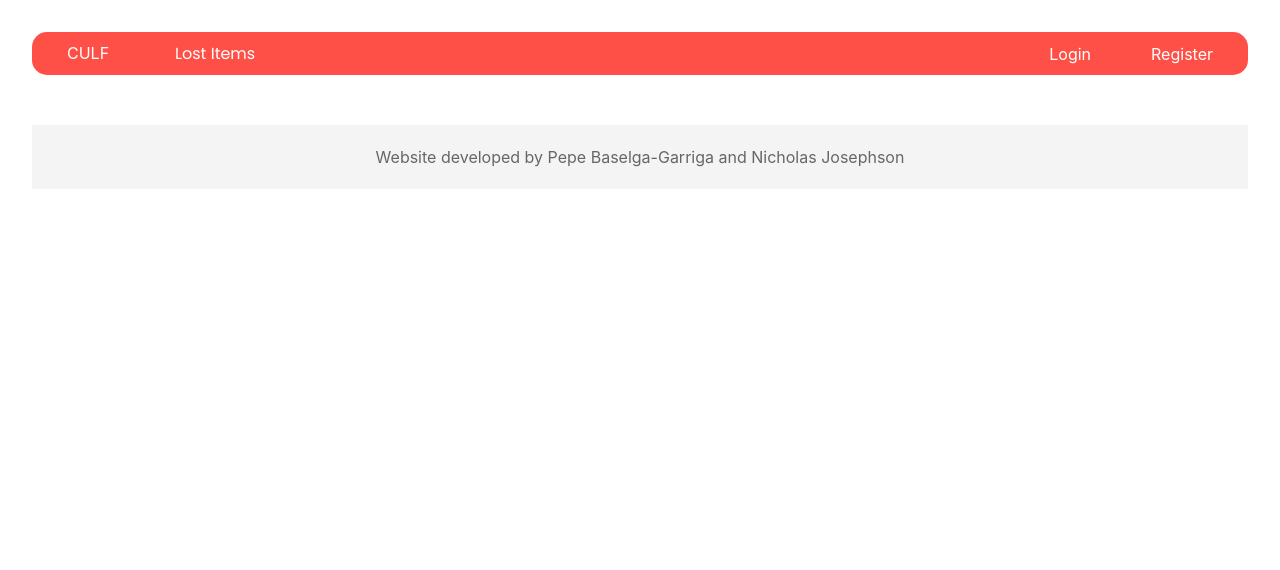
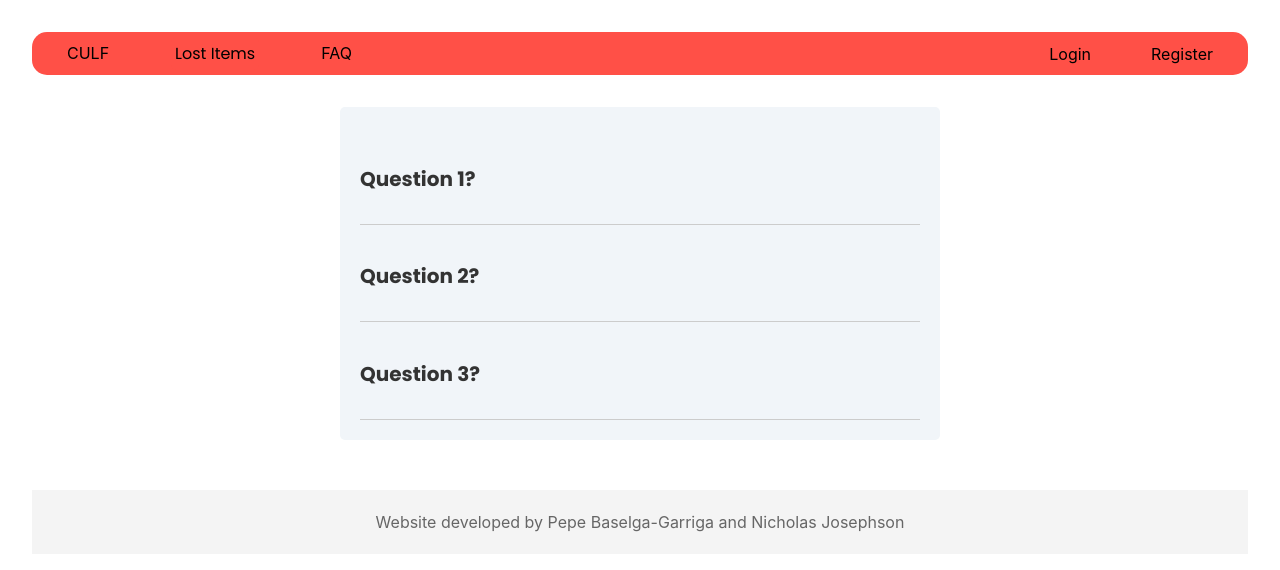
Before and after one commit to NickyJosephson/CULF-react, a React (Vite) app: page /faq in a window 1280 px wide. Shown: the top 570 px of the page. Built offline with nearby package versions, Linux system fonts and the light colour scheme.

Commit message:
added faq page. increased title page font, made navbar text color black

```diff
--- a/src/App.jsx
+++ b/src/App.jsx
@@ -5,6 +5,7 @@ import ClaimPage from './pages/Claim'
 import ReportPage from './pages/Report'
 import LoginPage from './pages/Login'
 import RegisterPage from './pages/Register'
+import FaqPage from './pages/Faq'
 
 import './App.css'
 import { Route, Routes, Router } from "react-router-dom"
@@ -18,6 +19,7 @@ function App() {
         <Route path="/items/view" element={<ItemsPage />} />
         <Route path="/items/report" element={<ReportPage />} />
         <Route path="/items/claim" element={<ClaimPage />} />
+        <Route path="/faq" element={<FaqPage />} />
         <Route path="/login" element={<LoginPage />} />
         <Route path="/register" element={<RegisterPage />} />
       </Routes>
--- a/src/components/NavBar.css
+++ b/src/components/NavBar.css
@@ -1,6 +1,6 @@
 .nav{
     background-color: #ff5047;
-    color: white;
+    color: black;
     display: flex;
     align-items: stretch;
     gap: 2rem;
@@ -21,7 +21,7 @@
 }
 
 .dropbtn {
-    color: white; /* Match text color */
+    color: black; /* Match text color */
     padding: .25rem; /* Match padding */
     font-size: 1rem; /* Match font size if you have one set for nav links */
     border: none; /* Remove borders */
--- a/src/components/Navbar.jsx
+++ b/src/components/Navbar.jsx
@@ -21,6 +21,7 @@ export default function Navbar(){
               </div>
             )}
           </div>
+          <NavLink to="/faq" className='nav-link'>FAQ</NavLink>
           <div class="nav-right">
             <NavLink to="/login" className='nav-link'>Login</NavLink>
             <NavLink to="/register" className='nav-link'>Register</NavLink>
--- a/src/index.css
+++ b/src/index.css
@@ -22,3 +22,16 @@ body {
   margin: 1rem;
   text-align: center;
 }
+
+*{
+  animation: fade-in .5s;
+}
+
+@keyframes fade-in {
+  from {
+    opacity: 0;
+  }
+  to {
+    opacity: 100;
+  }
+}
--- a/src/pages/Claim.jsx
+++ b/src/pages/Claim.jsx
@@ -4,10 +4,8 @@ import "./Report.css";
 
 export default function Claim() {
     const [formData, setFormData] = useState({
-      itemName: "",
-      location: "",
+      itemID: "",
       description: "",
-      contactEmail: "",
   });
   const handleChange = (e) => {
       const { name, value } = e.target;
@@ -26,14 +24,14 @@ export default function Claim() {
       <div>
           <form onSubmit={handleSubmit}>
               <h1 style={{ color: "#ff5047", textAlign: "center"}}>Report a Lost Item</h1>
-              <h5 style={{textAlign: "center"}}>Submit the item nubmer and we'll connect you with the student who has the item</h5>
+              <h5 style={{textAlign: "center"}}>Submit the item number and we'll connect you with the student who has the item</h5>
               <label>Item ID:</label>
               <input
                   type="text"
                   id="imemID"
                   name="itemID"
                   placeholder="Item ID"
-                  value={formData.itemName}
+                  value={formData.itemID}
                   onChange={handleChange}
                   required
               />
--- /dev/null
+++ b/src/pages/Faq.css
@@ -0,0 +1,34 @@
+@import url('https://fonts.googleapis.com/css2?family=Poppins:ital,wght@0,100;0,200;0,300;0,400;0,500;0,600;0,700;0,800;0,900;1,100;1,200;1,300;1,400;1,500;1,600;1,700;1,800;1,900&display=swap');
+
+.faq-container {
+    margin: 2rem auto;
+    font-family: 'Poppins', 'sans-serif';
+    padding: 20px;
+    border-radius: 5px;
+    background-color: #f1f5f9;
+    box-shadow: none;
+    color: #ff5047;
+    text-align: left;
+    width: 600px;
+  }
+
+
+  /* FAQ Items */
+  .faq-item {
+    border-bottom: 1px solid #ccc;
+    padding: 20px 0;
+  }
+
+  /* Question */
+  .question {
+    font-size: 20px;
+    font-weight: bold;
+    margin-bottom: 10px;
+    color: #333; /* Question text color */
+  }
+
+  /* Answer */
+  .answer {
+    font-size: 16px;
+    color: #666; /* Answer text color */
+  }
--- /dev/null
+++ b/src/pages/Faq.jsx
@@ -0,0 +1,46 @@
+import React, { useState } from 'react';
+import './Faq.css'; // Import the CSS file for styling
+
+export default function FaqPage() {
+  const [showAnswers, setShowAnswers] = useState({});
+
+  const toggleAnswer = (index) => {
+    setShowAnswers((prevShowAnswers) => ({
+      ...prevShowAnswers,
+      [index]: !prevShowAnswers[index],
+    }));
+  };
+
+  return (
+    <div className="faq-container">
+      {faqData.map((faqItem, index) => (
+        <div className="faq-item" key={index}>
+          <h2
+            className="question"
+            onClick={() => toggleAnswer(index)}
+            style={{ cursor: 'pointer' }}
+          >
+            {faqItem.question}
+          </h2>
+          {showAnswers[index] && <p className="answer">{faqItem.answer}</p>}
+        </div>
+      ))}
+    </div>
+  );
+}
+
+const faqData = [
+  {
+    question: 'Question 1?',
+    answer: 'Answer to question 1.',
+  },
+  {
+    question: 'Question 2?',
+    answer: 'Answer to question 2.',
+  },
+  {
+    question: 'Question 3?',
+    answer: 'Answer to question 3.',
+  },
+  // Add more FAQ items as needed
+];
--- a/src/pages/Home.css
+++ b/src/pages/Home.css
@@ -7,10 +7,11 @@
     background-size: cover;
 }
 .title {
-    font-size: 48px;
+    font-size: 96px;
     font-weight: bold;
     color: black;
 }
 .tagline {
     color: black;
+    font-size: 200%;
 }
```
Also changed, not shown: 1 other file (tests, documents, lock files or other folders).
